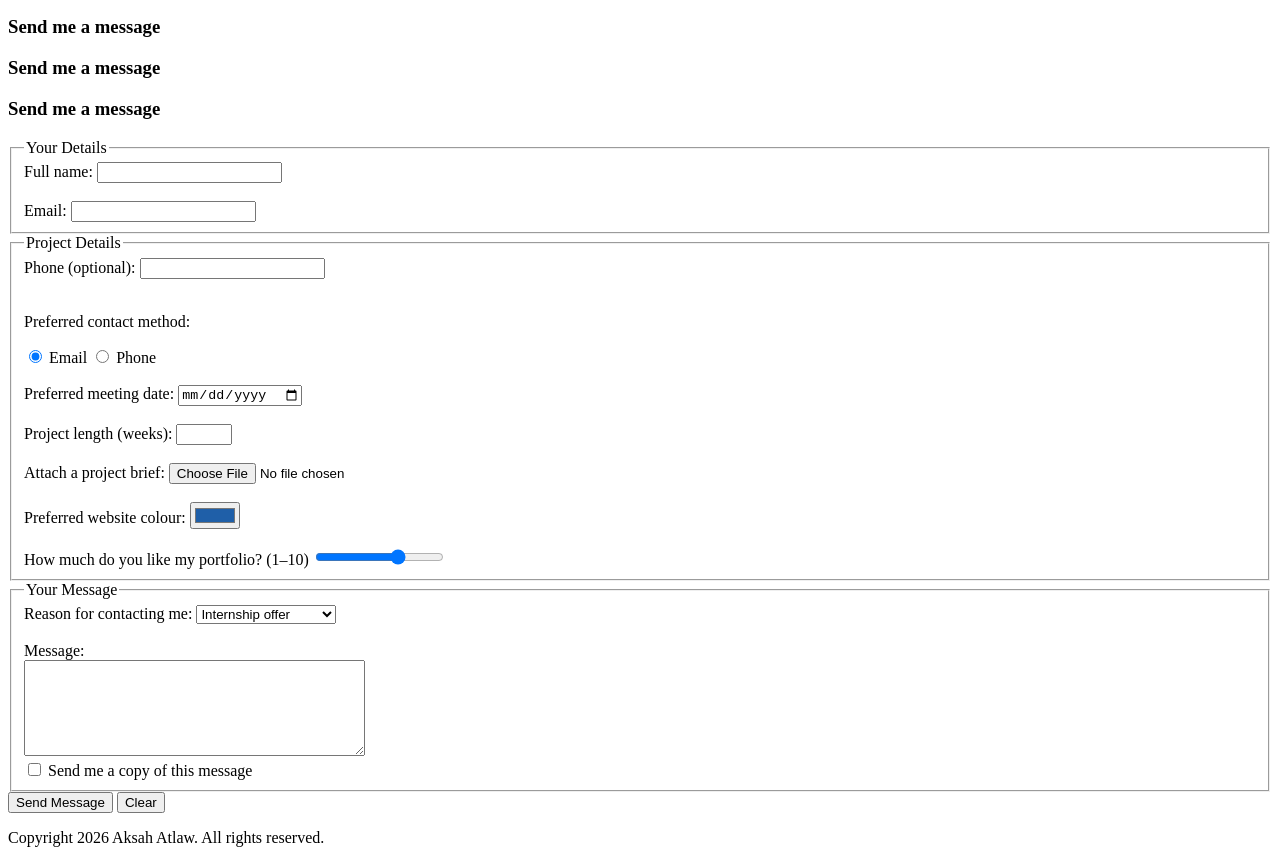
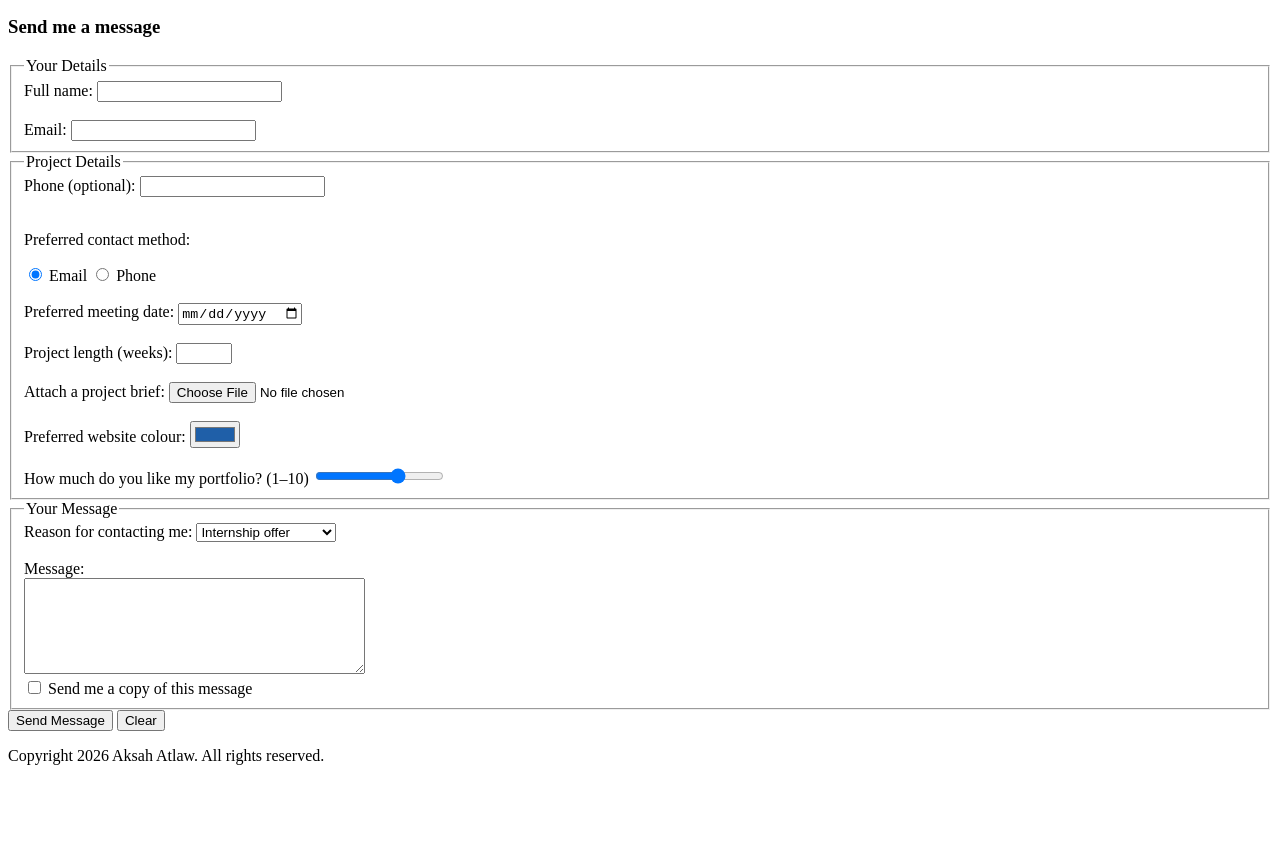
Before and after one commit to aksah-1221/Aksah-s-Portfolio, a plain HTML site: page index.html in a window 1280 px wide. Shown: the part 2551-3414 px from the top of the page. After the commit the page ends 3332 px from the top, so only its background shows below. Drawn offline with Linux system fonts and the light colour scheme.

Commit message:
updated code

```diff
--- a/index.html
+++ b/index.html
@@ -258,18 +258,9 @@ developer, HTML"
 
       </map>
 
-      <h3>Send me a message</h3>
-
-      <form action="thank-you.html" method="get">
-
 <h3>Send me a message</h3>
 
-<form action="thank-you.html" method="get">
-
-
-<h3>Send me a message</h3>
-
-<form action="thank-you.html" method="get">
+<form action="thank-you.html" method="post" enctype="multipart/form-data">
 
   <fieldset>
     <legend>Your Details</legend>
```
